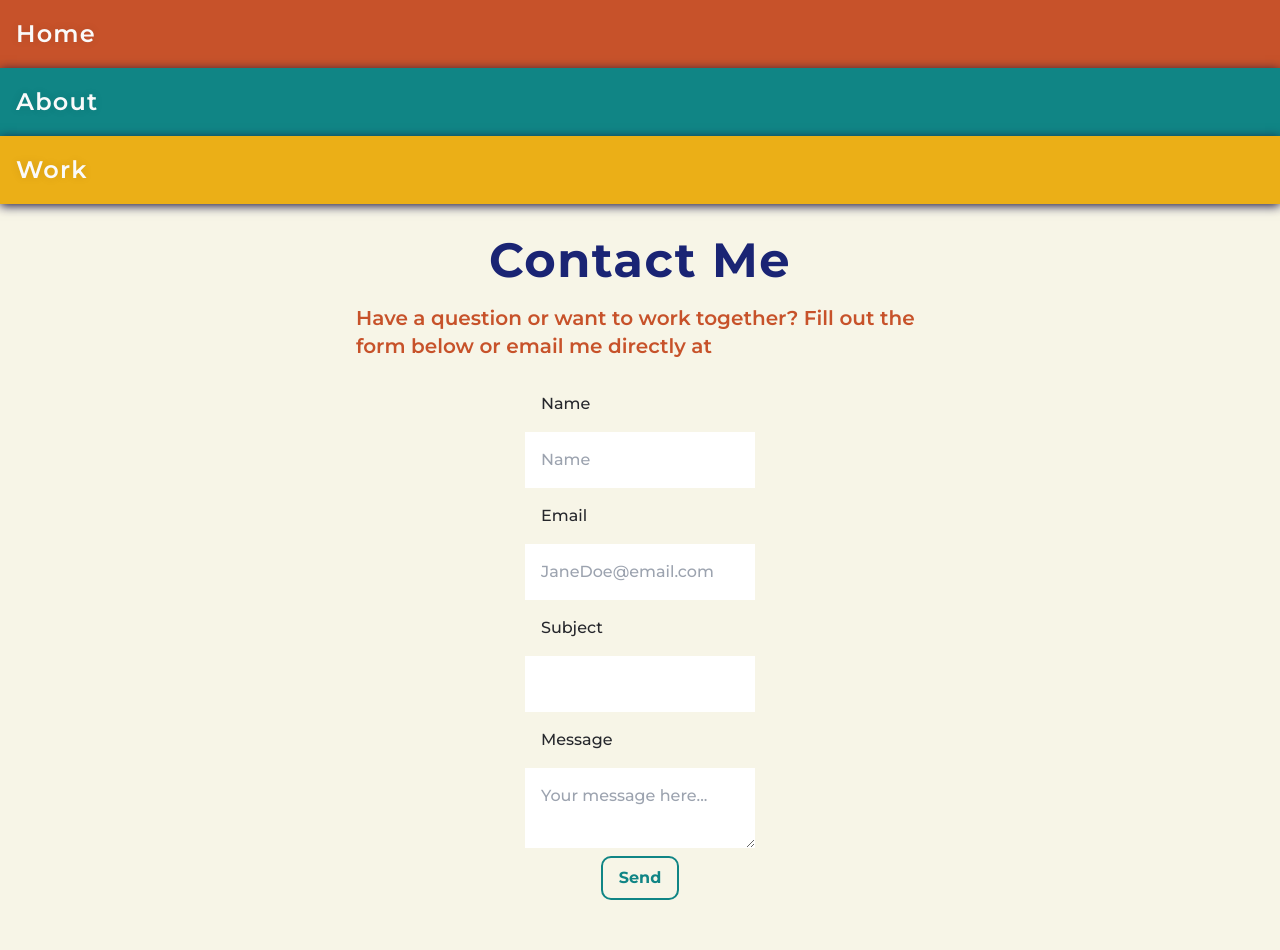
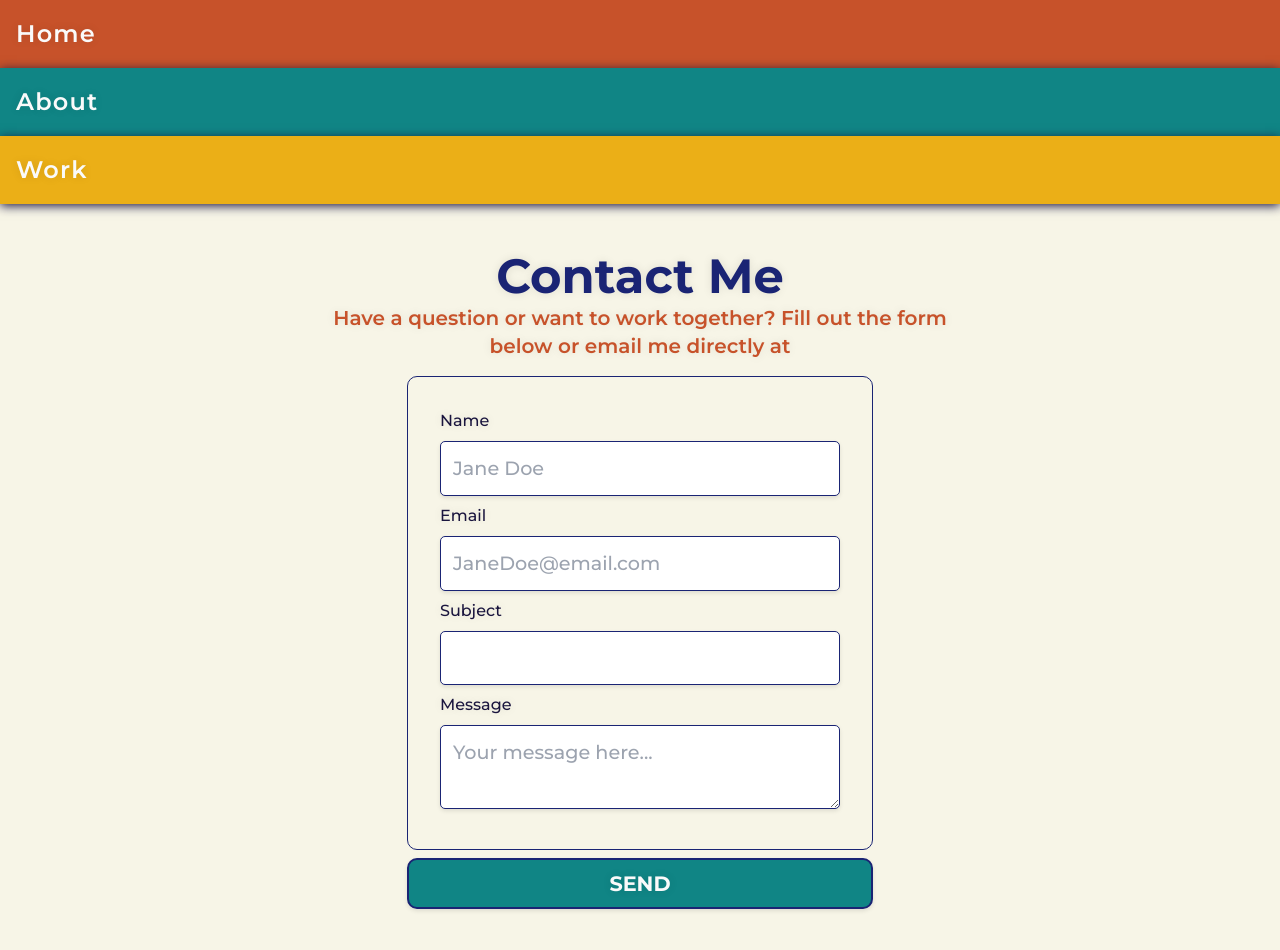
Before and after one commit to kawtarzz/my-app, a Next.js app: page /contact in a window 1280 px wide. Shown: the top 950 px of the page. Built offline with nearby package versions, Linux system fonts and the light colour scheme.

Commit message:
contact form styling

```diff
--- a/src/app/contact/page.tsx
+++ b/src/app/contact/page.tsx
@@ -46,35 +46,31 @@ const Contact = () => {
   return (
     <>
       <ColorBlocks />
-      <div className="contact-form content">
-      <h1 className="page-title">Contact Me</h1>
+      <div className="content container">
+      <h1 className="contact-title">Contact Me</h1>
       <p className="subtitle">
         Have a question or want to work together? Fill out the form below or
         email me directly at{" "}
         <a href="mailto:kawtaryazzouzi@gmail.com" />
       </p>
 
-      <form onSubmit={sendEmail} className="w-full max-w-lg">
-        <div className="flex flex-wrap -mx-3 mb-6">
-        {/* Name and Email side by side */}
-        <div className="w-full md:w-1/2 px-3 mb-6 md:mb-0">
-          <label
+      <form onSubmit={sendEmail}>
+        <div className="contact-form">
+        <label
           className="block uppercase tracking-wide text-gray-700 text-xs font-bold mb-2"
-          htmlFor="grid-first-name"
+          htmlFor="grid-name"
           >
           Name
           </label>
           <input
-          className="appearance-none block w-full bg-gray-200 text-gray-700 border border-gray-200 rounded py-3 px-4 mb-3 leading-tight focus:outline-none focus:bg-white"
-          placeholder="Name"
+          className="appearance-none block w-full bg-gray-200 text-gray-700 border border-gray-200 rounded py-3 px-4 leading-tight focus:outline-none focus:bg-white"
+          name="name"
           type="text"
-          name="name"
+          placeholder="Jane Doe"
+          onChange={handleInputChange}
           value={templateParams.name}
-          onChange={handleInputChange}
           required
           />
-        </div>
-        <div className="w-full md:w-1/2 px-3 mb-6 md:mb-0">
           <label
           className="block uppercase tracking-wide text-gray-700 text-xs font-bold mb-2"
           htmlFor="grid-email"
@@ -90,11 +86,8 @@ const Contact = () => {
           value={templateParams.email}
           required
           />
-        </div>
-        </div>
 
-        <div className="flex flex-wrap -mx-3 mb-6">
-        <div className="w-full px-3">
+
           <label
           className="block uppercase tracking-wide text-gray-700 text-xs font-bold mb-2"
           htmlFor="grid-subject"
@@ -109,10 +102,8 @@ const Contact = () => {
           onChange={handleInputChange}
           required
           />
-        </div>
-        </div>
-        <div className="flex flex-wrap -mx-3 mb-6">
-        <div className="w-full px-3">
+
+
           <label
           className="block uppercase tracking-wide text-gray-700 text-xs font-bold mb-2"
           htmlFor="grid-message"
@@ -127,8 +118,8 @@ const Contact = () => {
           onChange={handleInputChange}
           required
           />
-        </div>
-        </div>
+          </div>
+
         <div className="md:flex">
         <div>
           <button className="alt-btn" type="submit" value="Send">
--- a/src/app/globals.css
+++ b/src/app/globals.css
@@ -25,6 +25,9 @@
   --foreground-rgb: 0, 0, 0;
   --background-start-rgb: 214, 219, 220;
   --background-end-rgb: 255, 255, 255;
+
+  --text-color: #1a153e;
+  --secondary-text-color: #26272c;
 
 }
 
@@ -59,7 +62,6 @@ body {
   flex-direction: column;
   justify-content: center;
   align-items: center;
-  padding: 1rem;
   margin: 0 auto;
   width: 100%;
   max-width: 1200px;
@@ -96,9 +98,11 @@ h3 {
 .content-box {
   display: flex;
   flex-direction: column;
-  justify-content: center;
+  text-align: center;
+  text-shadow: 0 0 10px rgba(0, 0, 0, 0.1);
+  color: var(--text-color);
   align-items: center;
-  padding: 1rem;
+  padding: 3rem 4rem;
   margin: 0 auto;
   width: 100%;
   max-width: 800px;
@@ -123,16 +127,20 @@ h3 {
 button {
   font-weight: 700;
   padding: 0.5rem 1rem;
-  border: 2px solid var(--primary-color);
+  border: 2px solid var(--secondary-color);
   border-radius: 10px;
-  background: none;
-  color: var(--primary-color);
+  background: var(--primary-color);
+  color: var(--white);
+  text-shadow: 0 0 10px rgba(0, 0, 0, 0.1);
   cursor: pointer;
   transition: all 0.3s ease;
   margin: 0.5rem auto 1.5rem auto;
   display: block;
   text-align: center;
-  font-size: 1rem;
+  font-size: 1.3rem;
+  text-transform: uppercase;
+  box-shadow: 0 2px 4px rgba(0, 0, 0, 0.1);
+  width: 100%;
 }
 
 button:hover {
@@ -159,21 +167,46 @@ button:hover {
 .contact-form {
   display: flex;
   flex-direction: column;
-  justify-content: center;
-  align-items: center;
-  padding: 1rem;
   margin: 0 auto;
   width: 100%;
-  max-width: 600px;
+  border: 1px solid var(--secondary-color);
+  border-radius: 10px;
+  padding: 2rem;
 }
 
 .block {
+  display: inline-block;
   display: flex;
-  flex-direction: column;
-  padding: 1rem;
-  margin: 0 auto;
+  flex-direction: row;
+}
+
+.block:active,
+.block:focus {
+  background: #e9f2ff;
+}
+
+input,
+textarea {
   width: 100%;
-  max-width: 800px;
+  padding: 0.75rem;
+  margin: 0.5rem 0;
+  border: 1px solid var(--secondary-color);
+  border-radius: 5px;
+  font-size: 1rem;
+  min-width: 300px;
+  box-shadow: 0 2px 4px rgba(0, 0, 0, 0.1);
+  transition: border-color 0.3s ease, box-shadow 0.3s ease;
+}
+
+@media screen and (min-width: 768px) {
+
+  input,
+  textarea {
+    min-width: 400px;
+    max-width: 600px;
+    font-size: 1.2rem;
+    padding: 0.75rem;
+  }
 }
 
 /* Work / Projects Page */
```
